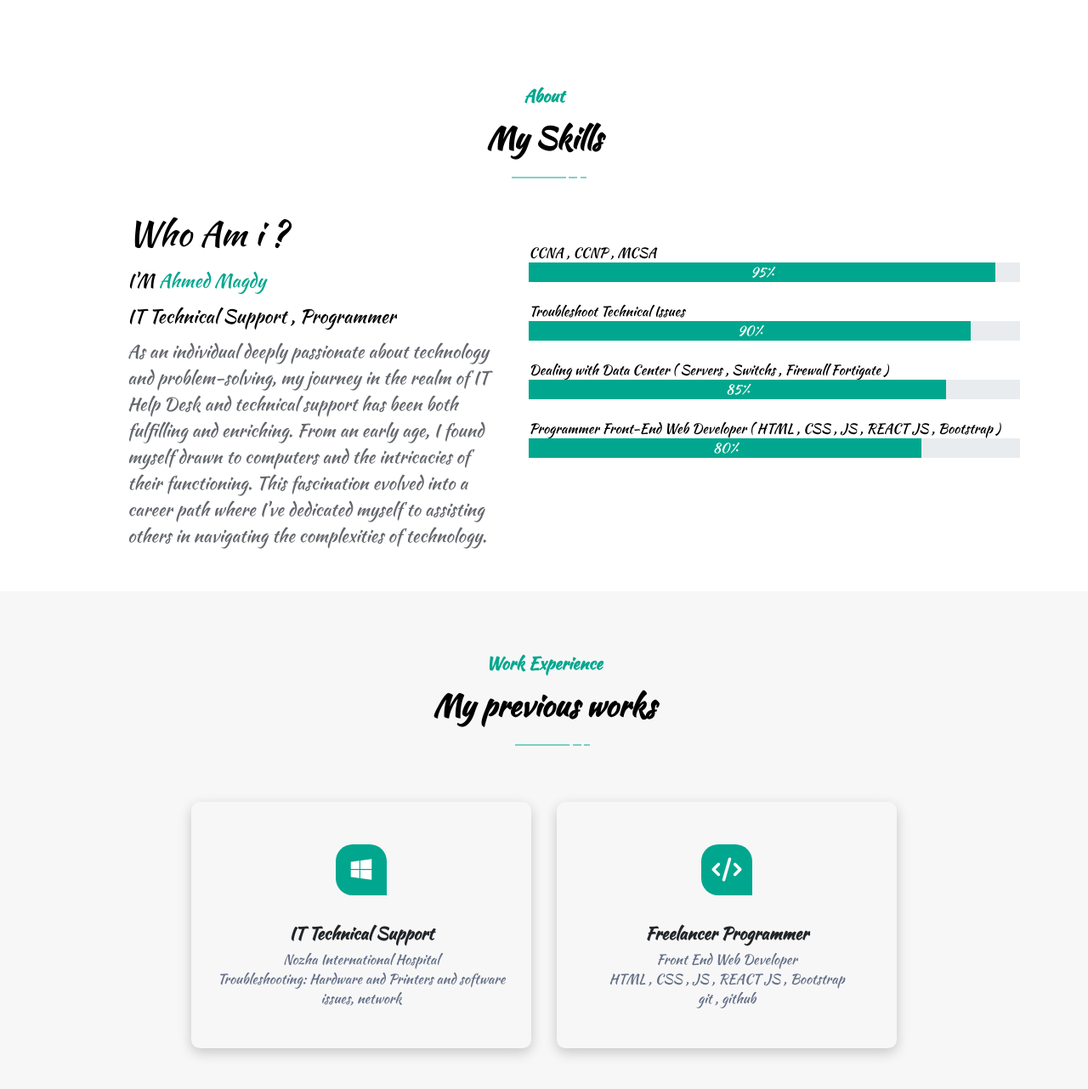
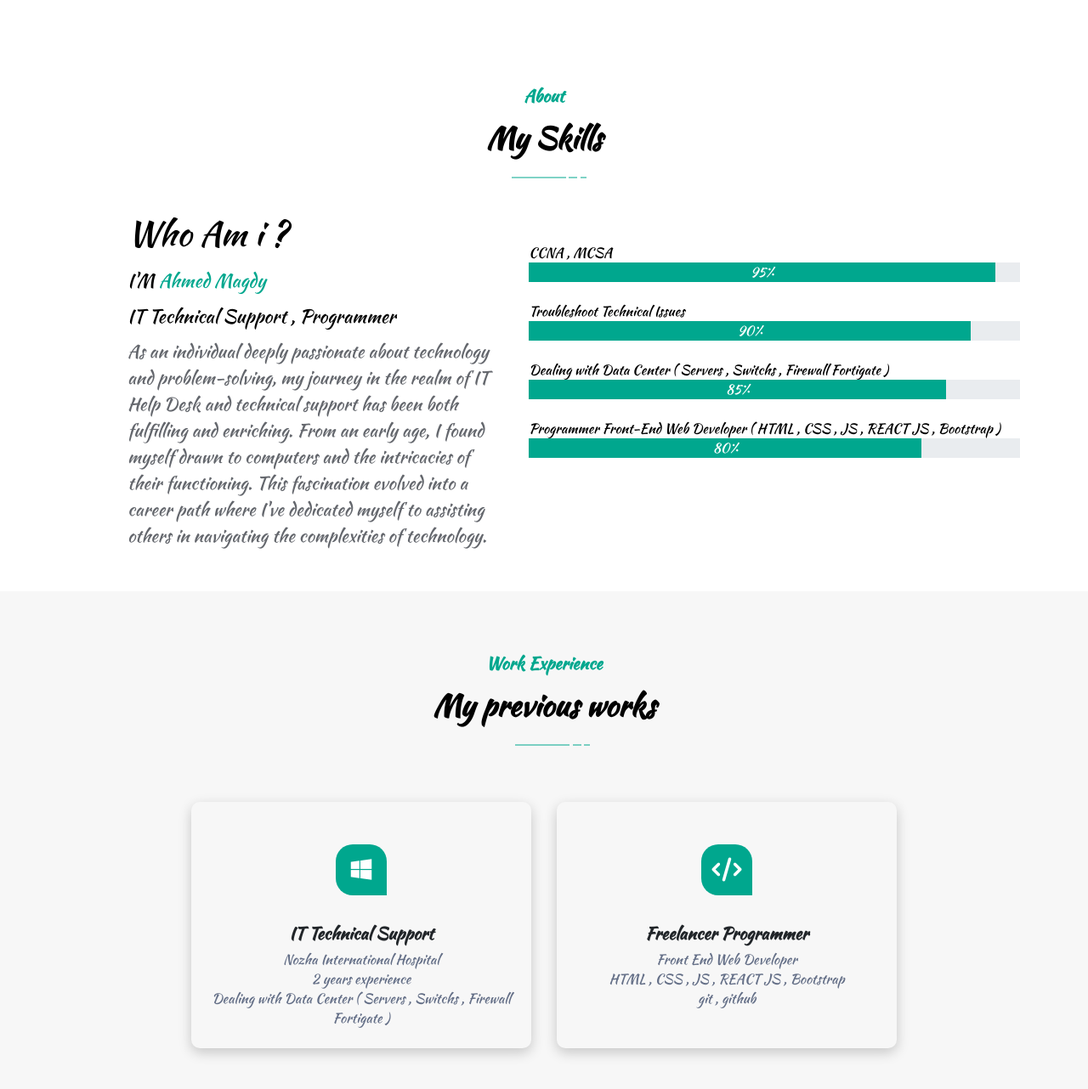
Before and after one commit to Ahmed1portfolio/1, a plain HTML site: page index.html in a window 1280 px wide. Shown: the part 720-2002 px from the top of the page at 85% size. Drawn offline with Linux system fonts and the light colour scheme.

Commit message:
Update index.html

```diff
--- a/index.html
+++ b/index.html
@@ -39,7 +39,7 @@
                     <h4>Hello, Im</h4>
                     <h1>Ahmed Magdy</h1>
                     <span>IT Technical Support</span>
-                    <p>Hello, I'm Ahmed Magdy. IT Specialist | System Optimization & Troubleshooting | Linux/Windows | Web Dev & Database Management | Problem-Solver Focused on Efficient Solutions</p>
+                    <p>IT Specialist | System Optimization & Troubleshooting | Linux/Windows | Web Dev & Database Management | Problem-Solver Focused on Efficient Solutions</p>
                     <a href="#Contact" class="home-btn">Contact Me<pre class="pre-btn"> <div class="icon-btn"><i class="fa-solid fa-arrow-right"></div></i></pre></a>
                 </div>
                 <div class="home-image">
@@ -69,7 +69,7 @@
         <!-- page-2-right -->
         <div class="page-2-right">
             <div class="progress">
-                <div style="font-weight: 500;">CCNA , CCNP , MCSA</div>
+                <div style="font-weight: 500;">CCNA , MCSA</div>
                 <div class="progress-1">
                     <div class="progress-bar1">95%</div>
                     <div class="progress-bar1-l"></div>
@@ -112,7 +112,8 @@
                     <div class="info">
                         <h3>IT Technical Support</h3>
                         <p>Nozha International Hospital</p>
-                        <p>Troubleshooting: Hardware and Printers and software issues, network</p>
+                        <p>2 years experience</p>
+                        <p>Dealing with Data Center ( Servers , Switchs , Firewall Fortigate )</p>
                     </div>
                 </div>
                 <div class="card">
```
